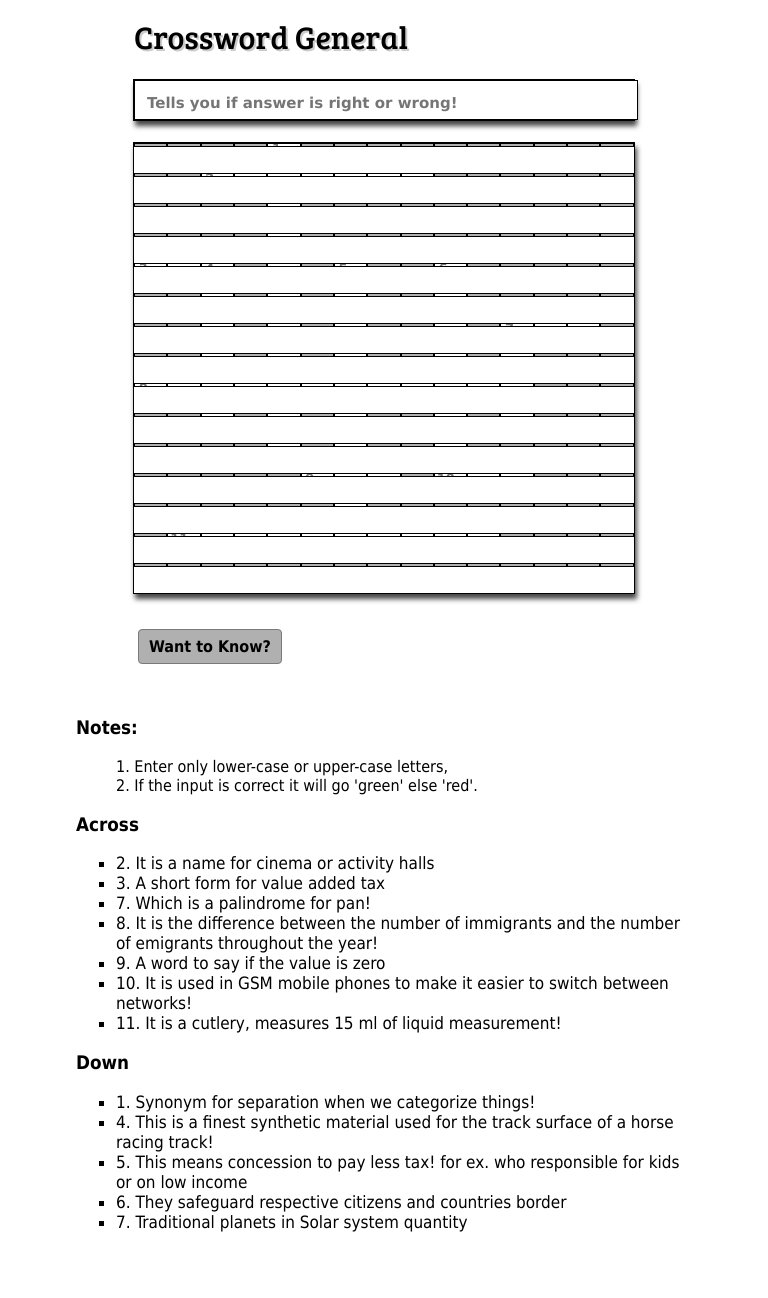
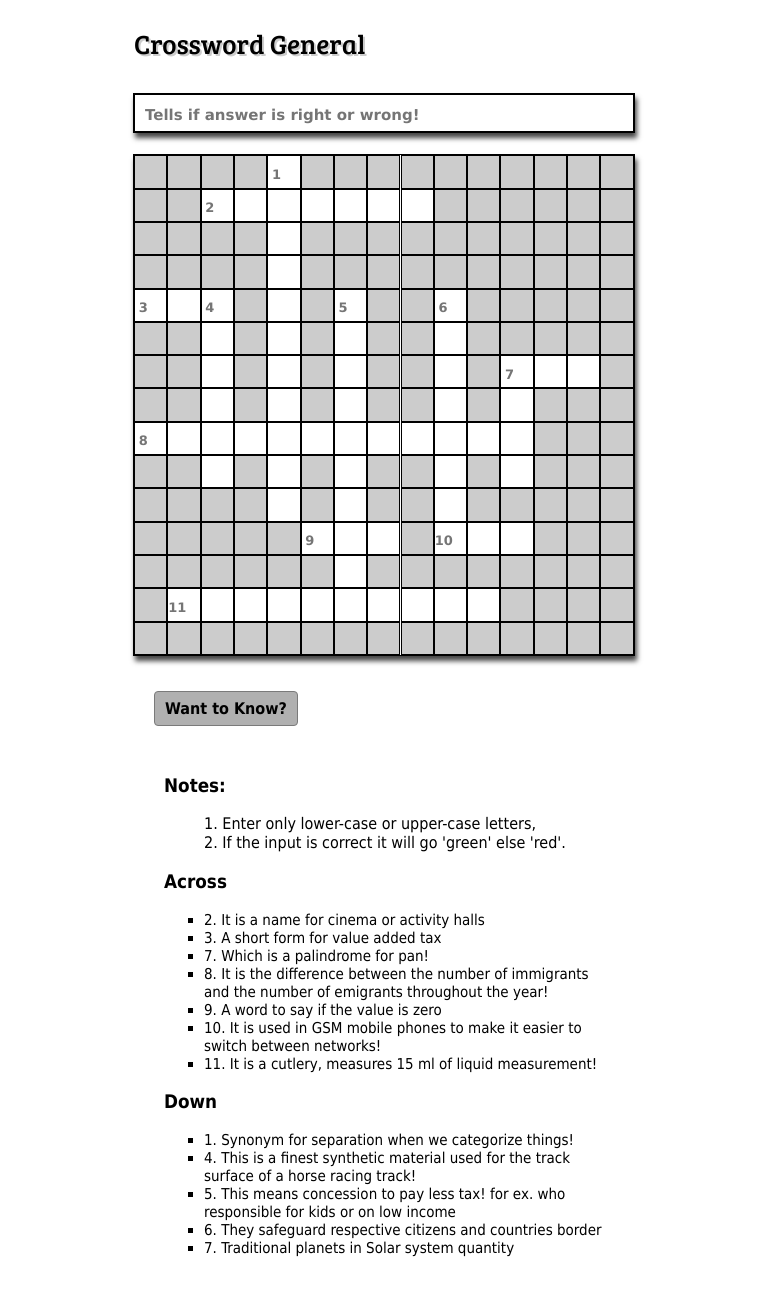
Before and after one commit to RamyaN1007/egame, a PHP site: page /index.html in a window 768 px wide. Before the commit the page ends 1232 px from the top, so only its background shows below. Run offline with PHP 8.4, Linux system fonts and the light colour scheme; some libraries are stand-ins or nearby versions.

Commit message:
Few updates for moblie screens

```diff
--- a/css/main.css
+++ b/css/main.css
@@ -47,7 +47,7 @@ input#feedback-context::placeholder {
 }
 
 .cw-grayed {
-	background-color: #b0b0b0;
+	background-color: #ccc;
 }
 
 button.feedback-btn {
@@ -60,6 +60,15 @@ button.feedback-btn {
 
 .feedback-panel {
 	padding-top: 15px;
+}
+
+.input-btns {
+	height: 33px;
+	border: 1px solid #000000;
+}
+
+input[type=text] {
+	width: 31.3px;
 }
 
 input::placeholder {
@@ -75,6 +84,10 @@ input::placeholder {
 	text-transform: uppercase;
 	font-size: 23px;
 	font-family: verdana, tahoma;
+	padding: 0px;
+	margin: 0px;
+	-webkit-border-radius: 0 !important;
+	border-radius: 0 !important;
 }
 
 .title {
@@ -246,3 +192,110 @@ button.cross-word:hover { color: #fff; }
 .auto-fill-style { border: 1px dashed #000; }
 
 }
+
+/* Screen for mobiles ex: ip-5: */
+@media screen and (max-width: 320px) {
+
+input#feedback-context::placeholder { text-align: left; font-size: 15px; padding: 0px 0px 0px 10px;}
+
+.feedback { width: 288.5px !important; height: 36px; text-transform: none !important;}
+
+.container-cw { border: 1px solid #000; width: 290px; margin: 21px auto 0px auto; box-shadow: 2px 5px 5px #464646;}
+
+.container-content { width: 310px; margin: 0 auto;}
+
+.cw-row-1, .cw-row-2, .cw-row-3, .cw-row-4, .cw-row-5, .cw-row-6, .cw-row-7, .cw-row-8, .cw-row-9,
+.cw-row-10, .cw-row-11, .cw-row-12, .cw-row-13, .cw-row-14, .cw-row-15 {
+	display: grid; grid-template: repeat(15, 6.665%) / repeat(15, 6.665%);}
+
+.cw-grayed { background-color: #ccc; }
+
+button.feedback-btn { cursor: pointer; }
+
+.feedback-panel { display: none; }
+
+.feedback-panel { padding-top: 15px; }
+
+.input-btns { -webkit-border: 1px solid #000000; border: 1px solid #000000; -webkit-border-radius: 0; height: 20px;}
+
+input { -webkit-appearance: none; -webkit-border-radius: 0; border-radius: 0;}
+
+input[type=text] { width: 17.33px;}
+
+input::placeholder { font-size: 13px; padding-top: 5px; padding-right: 15px;}
+
+.row-boxes { border: 1px solid #000000; text-align: center; font-weight: bold; text-transform: uppercase; font-size: 13px; font-family: verdana, tahoma; padding: 0px; margin: 0px;}
+
+.title { margin: 2% auto; text-shadow: 2px 2px #ccc; font-family: 'Bree Serif', Lobster; font-size: 27px; padding: 10px;}
+
+.text { padding: 20px; margin-left: 0%; }
+
+button.cw { border: 1px solid #7a7a7a; padding: 7px 10px; margin-top: 15px; font-family: tahoma, verdana; font-weight: bold; font-size: 16px; border-radius: 4px; background-color: #b0b0b0; cursor: pointer;}
+
+.cw-clues { padding: 19px; }
+
+.cw-clues .cw-clues-across dd, .cw-clues .cw-clues-down dd {
+	display: list-item; list-style-type: square; font-size: 15px; font-family: tahoma, verdana}
+
+/*jQuery classes*/
+.corMatch { border: 1px #297500 solid; }
+
+.wroMatch { border: 1px #d40202 solid; }
+
+.auto-fill-style { border: 1px dashed #000; }
+
+}
+
+/* Screen size with mob devices 768px:(ipads) */
+
+@media screen and (min-device-width: 768px) and (max-device-width: 1024px) {
+
+input#feedback-context::placeholder { text-align: left; font-size: 15px; padding: 0px 0px 0px 10px;}
+
+.feedback { width: 498px !important; height: 36px; text-transform: none !important;}
+
+.container-cw { border: 1px solid #000; width: 500px; margin: 21px auto 0px auto; box-shadow: 2px 5px 5px #464646;}
+
+.container-content { width: 500px; margin: 0 auto;}
+
+.cw-row-1, .cw-row-2, .cw-row-3, .cw-row-4, .cw-row-5, .cw-row-6, .cw-row-7, .cw-row-8, .cw-row-9,
+.cw-row-10, .cw-row-11, .cw-row-12, .cw-row-13, .cw-row-14, .cw-row-15
+{ display: grid; grid-template: repeat(16, 6.665%) / repeat(16, 6.665%);}
+
+.cw-grayed { background-color: #ccc; }
+
+button.feedback-btn { cursor: pointer; }
+
+.feedback-panel { display: none; }
+
+.feedback-panel { padding-top: 15px; }
+
+.input-btns { -webkit-border: 1px solid #000000; border: 1px solid #000000; -webkit-border-radius: 0 !important; border-radius: 0; height: 33.3px;}
+
+input { -webkit-appearance: none; -webkit-border-radius: 0; border-radius: 0; width: 33.3px; height: 31.3px}
+
+input[type=text] {margin: 0; padding: 0; width: 31.3px;}
+
+input::placeholder { font-size: 13px; padding-top: 5px; padding-right: 15px;}
+
+.row-boxes { border: 1px solid #000000; text-align: center; font-weight: bold; text-transform: uppercase; font-size: 21px; font-family: verdana, tahoma; padding: 0px; margin: 0px;}
+
+.title { margin: 2% auto; text-shadow: 2px 2px #ccc; font-family: 'Bree Serif', Lobster; font-size: 27px; padding: 10px;}
+
+.text { padding: 20px; margin-left: 0%; }
+
+button.cw { border: 1px solid #7a7a7a; padding: 7px 10px; margin-top: 15px; font-family: tahoma, verdana; font-weight: bold; font-size: 16px; border-radius: 4px; background-color: #b0b0b0; cursor: pointer;}
+
+.cw-clues { padding: 2% 6%; }
+
+.cw-clues .cw-clues-across dd, .cw-clues .cw-clues-down dd
+{ display: list-item; list-style-type: square; font-size: 15px; font-family: tahoma, verdana}
+
+/*jQuery classes*/
+.corMatch { border: 1px #297500 solid; }
+
+.wroMatch { border: 1px #d40202 solid; }
+
+.auto-fill-style { border: 1px dashed #000; }
+
+}
--- a/index.html
+++ b/index.html
@@ -1,8 +1,8 @@
 <!DOCTYPE html>
-<html>
+<html lang="en">
 	<head>
 		<meta charset="utf-8">
-		<meta name="viewport" content="width=device-width, initial-scale=1">
+		<meta name="viewport" content="width=device-width, initial-scale=1, minimum-scale=1, maximum-scale=1">
 		<meta name="description" content="Digital game for refreshment and knowledge revision!">
 		<title>Crossword General</title>
 		<link rel="stylesheet" type="text/css" href="css/main.css">
@@ -12,7 +12,7 @@
 	<body>
 		<p class="title">Crossword General</p>
 		<div class="container-cw">
-			<input type="text" id="feedback-context" class="feedback" placeholder="Tells you if answer is right or wrong!">
+			<input type="text" id="feedback-context" class="feedback" placeholder="Tells if answer is right or wrong!">
 		</div>
 		 <div class="container-cw">
         	<form action="" method="">
@@ -34,7 +34,8 @@
         	</form>
 	    </div>
 	    <div class="container-content">
-	    	<div class="text"><button type="submit" id="submit" class="cw feedback-btn">Want to Know?</button>
+	    	<div class="text">
+	    		<button type="submit" id="submit" class="cw feedback-btn">Want to Know?</button>
 	    		<div class="feedback-panel">Have you tried enough? want to give up! know the answers? click <br>
 	    			<button type="submit" id="auto-submit" class="cw">Auto-Complete</button>
 	    		</div>
--- a/js/app.js
+++ b/js/app.js
@@ -3,7 +3,7 @@ $(document).ready(function() {
 	var ans = ["segregation", "theatre", "vat", "tapeta", "taxcredits", "soldiers", "nap", "nine", "netmigration", "nil", "sim", "tablespoon"];
 
 	//Input grids insertion:
-	var input_button = "<input type=button>";
+	var input_button = "<input type=button class=input-btns>";
 	var input_text = "<input type=text minlength=1 maxlength=1 required=required>";
 	var input_text_attrs = ["<input type=text minlength=1 maxlength=1 required=required placeholder=1 direction=down clues=11>",
 							"<input type=text minlength=1 maxlength=1 required=required placeholder=2 direction=across clues=7>",
```
Also changed, not shown: other parts of css/main.css (+22 -89 lines).
